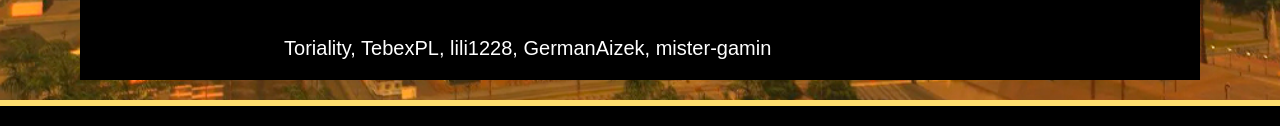
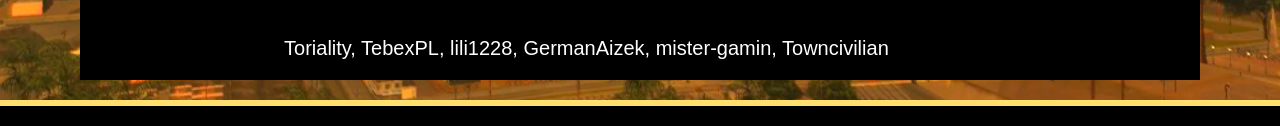
Before and after one commit to Toriality/DYOM-Bingo, a plain HTML site: page changelogs.html in a window 1280 px wide. Shown: the part 2170-2296 px from the top of the page. Drawn offline with Linux system fonts and the light colour scheme; no server answers.

Commit message:
Update changelogs.html

```diff
--- a/changelogs.html
+++ b/changelogs.html
@@ -140,7 +140,7 @@
         <hr>
 
         <h2>Project contributors</h2>
-        <p>Toriality, TebexPL, lili1228, GermanAizek, mister-gamin</p>
+        <p>Toriality, TebexPL, lili1228, GermanAizek, mister-gamin, Towncivilian</p>
       </div>
     </article>
 
```
